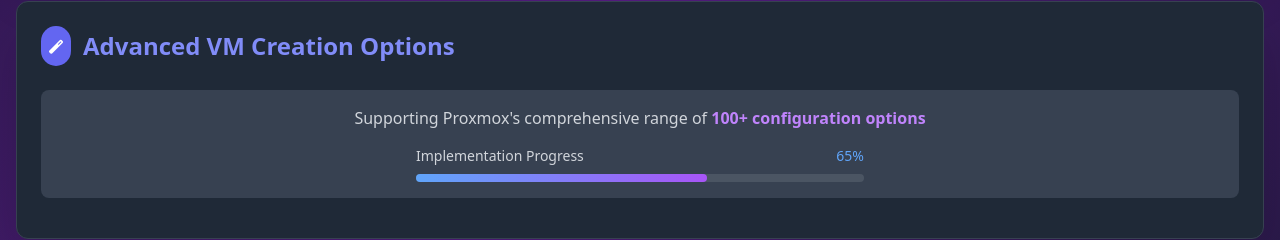
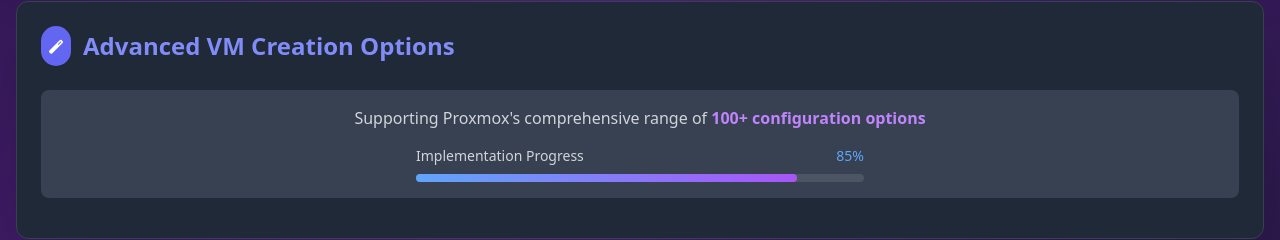
Before and after one commit to EWANZO101/proxmox, a plain HTML site: page index.html in a window 1280 px wide. Shown: the part 1025-1265 px from the top of the page. Drawn offline with nearby package versions, Linux system fonts and the light colour scheme.

Commit message:
Update index.html

```diff
--- a/index.html
+++ b/index.html
@@ -210,10 +210,10 @@
                         <div class="w-full max-w-md">
                             <div class="flex justify-between items-center mb-2">
                                 <span class="text-sm font-medium text-gray-300">Implementation Progress</span>
-                                <span class="text-sm font-medium text-blue-400">65%</span>
+                                <span class="text-sm font-medium text-blue-400">85%</span>
                             </div>
                             <div class="w-full bg-gray-600 rounded-full h-2">
-                                <div class="bg-gradient-to-r from-blue-400 to-purple-500 h-2 rounded-full transition-all duration-500" style="width: 65%"></div>
+                                <div class="bg-gradient-to-r from-blue-400 to-purple-500 h-2 rounded-full transition-all duration-500" style="width: 85%"></div>
                             </div>
                         </div>
                     </div>
```
